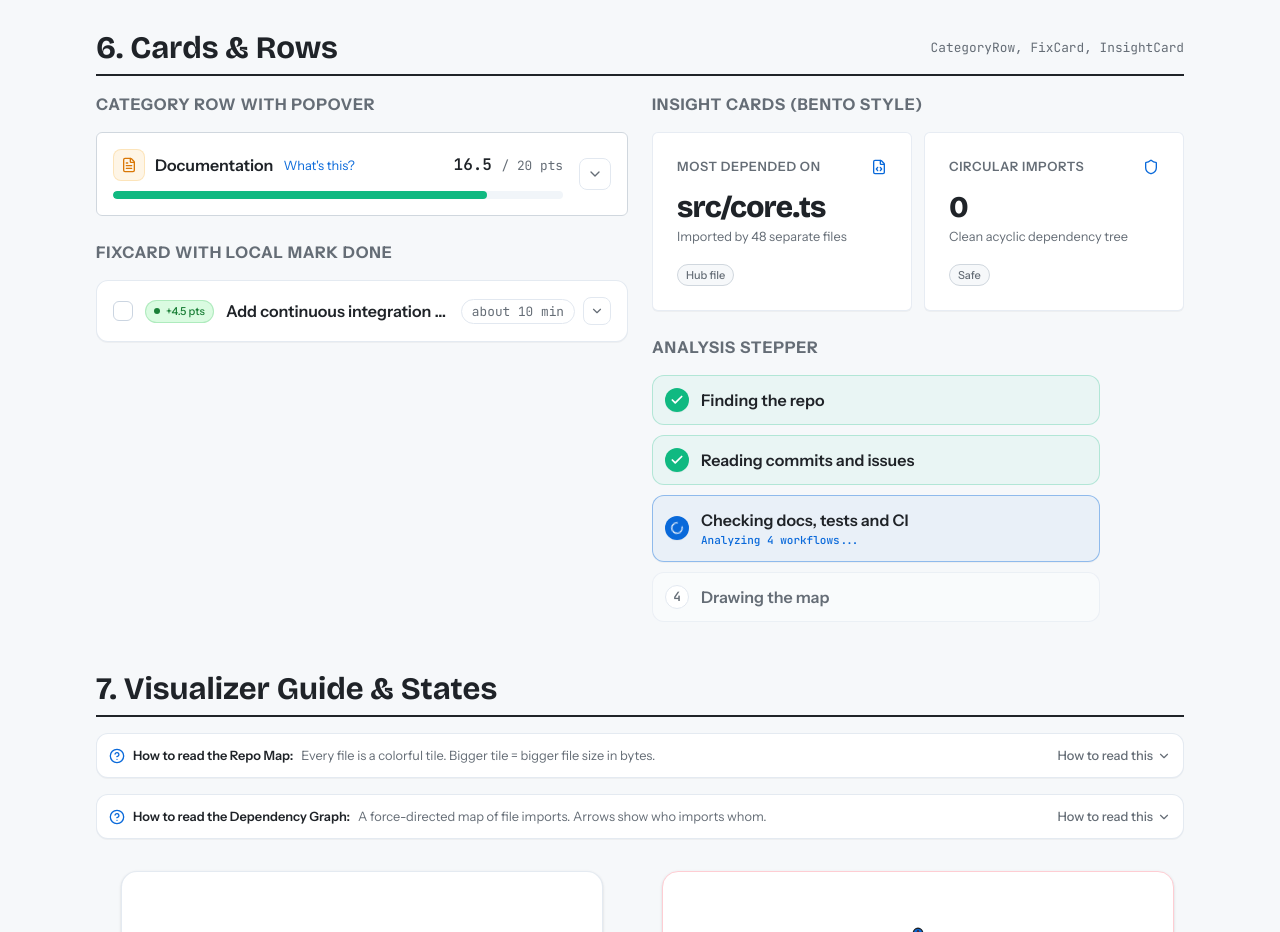
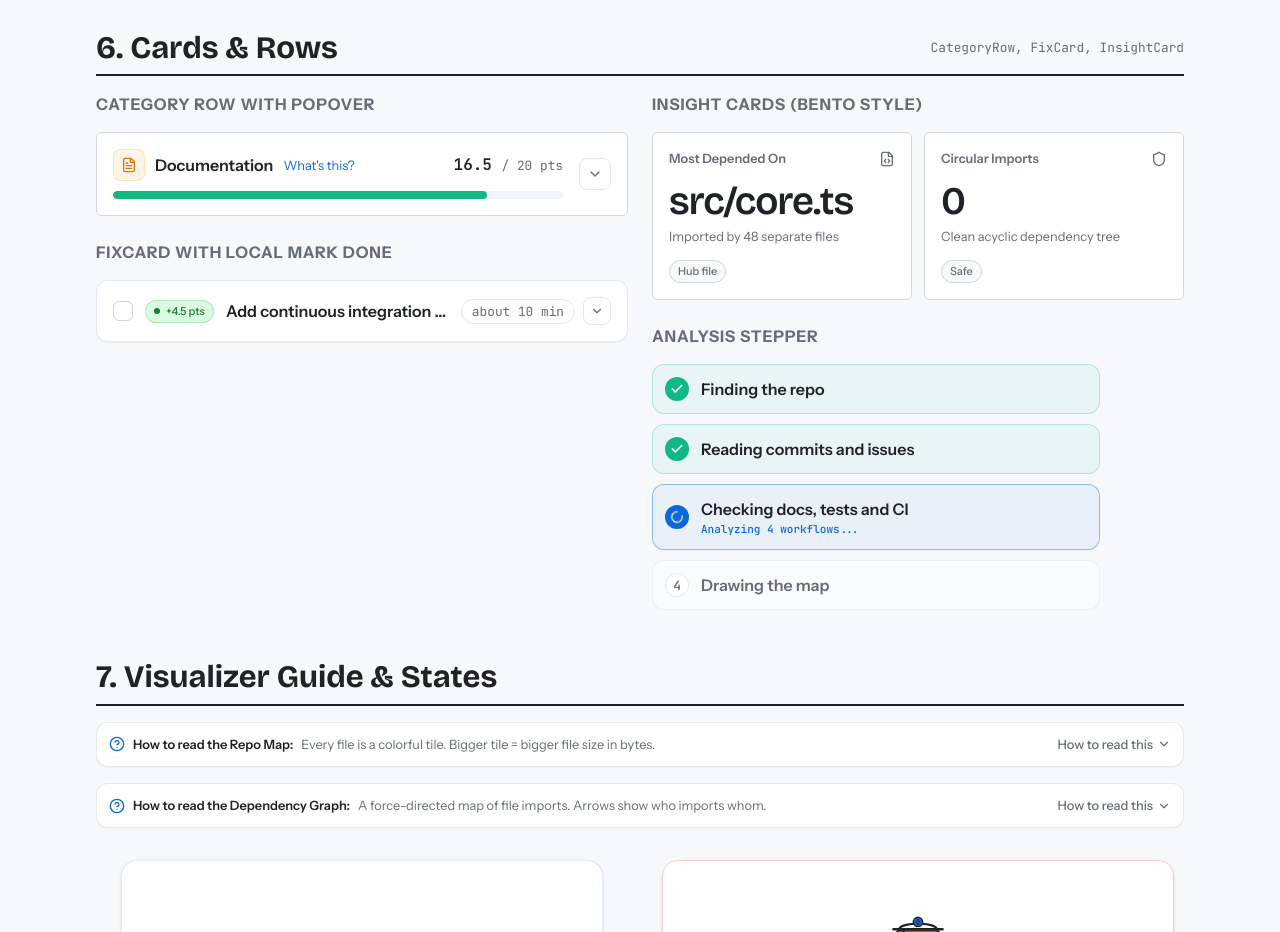
Before and after one commit to Hemacharankodhanda/repometric, a Next.js app in the folder apps/web/: page /kit in a window 1280 px wide. Shown: the part 1500-2432 px from the top of the page. Built offline with nearby package versions, Linux system fonts and the light colour scheme.

Commit message:
feat(insights): convert repository insights cards to GitHub security & metric advisory cards

```diff
--- a/apps/web/src/components/InsightCard.tsx
+++ b/apps/web/src/components/InsightCard.tsx
@@ -1,5 +1,4 @@
 import React from 'react';
-import { Card } from './Card';
 import { StickerBadge, type StickerVariant } from './StickerBadge';
 
 export interface InsightCardProps {
@@ -12,15 +11,6 @@ export interface InsightCardProps {
   className?: string;
 }
 
-const VARIANT_BG: Record<string, string> = {
-  card: 'bg-card',
-  'paper-2': 'bg-paper-2',
-  lime: 'bg-emerald-500/5 dark:bg-emerald-500/10 border-emerald-500/20',
-  sun: 'bg-amber-500/5 dark:bg-amber-500/10 border-amber-500/20',
-  sky: 'bg-sky-500/5 dark:bg-sky-500/10 border-sky-500/20',
-  coral: 'bg-rose-500/5 dark:bg-rose-500/10 border-rose-500/20',
-};
-
 export function InsightCard({
   label,
   value,
@@ -30,38 +20,36 @@ export function InsightCard({
   variant = 'card',
   className = '',
 }: InsightCardProps) {
-  const bgClass = VARIANT_BG[variant] || 'bg-card';
   const badgeVariant: StickerVariant =
     variant === 'lime' || variant === 'sun' || variant === 'sky' || variant === 'coral'
       ? variant
       : 'paper';
 
   return (
-    <Card
-      hoverLift
-      className={`p-5 flex flex-col justify-between space-y-3 ${bgClass} ${className}`}
+    <div
+      className={`gh-box p-4 flex flex-col justify-between space-y-2.5 hover:border-slate-400 dark:hover:border-slate-600 transition-colors ${className}`}
     >
       <div className="flex items-center justify-between">
-        <span className="text-xs font-semibold text-ink-muted uppercase tracking-wider">
+        <span className="text-xs font-semibold text-ink-muted">
           {label}
         </span>
-        {icon && <span className="text-primary">{icon}</span>}
+        {icon && <span className="text-ink-muted">{icon}</span>}
       </div>
 
       <div className="space-y-1">
-        <div className="font-display font-extrabold text-2xl sm:text-3xl text-ink tracking-tight break-all">
+        <div className="font-display font-semibold text-xl sm:text-2xl text-ink tracking-tight break-all">
           {value}
         </div>
         {subtext && <p className="text-xs text-ink-muted leading-tight font-normal">{subtext}</p>}
       </div>
 
       {badge && (
-        <div className="pt-1">
+        <div className="pt-0.5">
           <StickerBadge variant={badgeVariant} size="sm" dot={false}>
             {badge}
           </StickerBadge>
         </div>
       )}
-    </Card>
+    </div>
   );
 }
```
